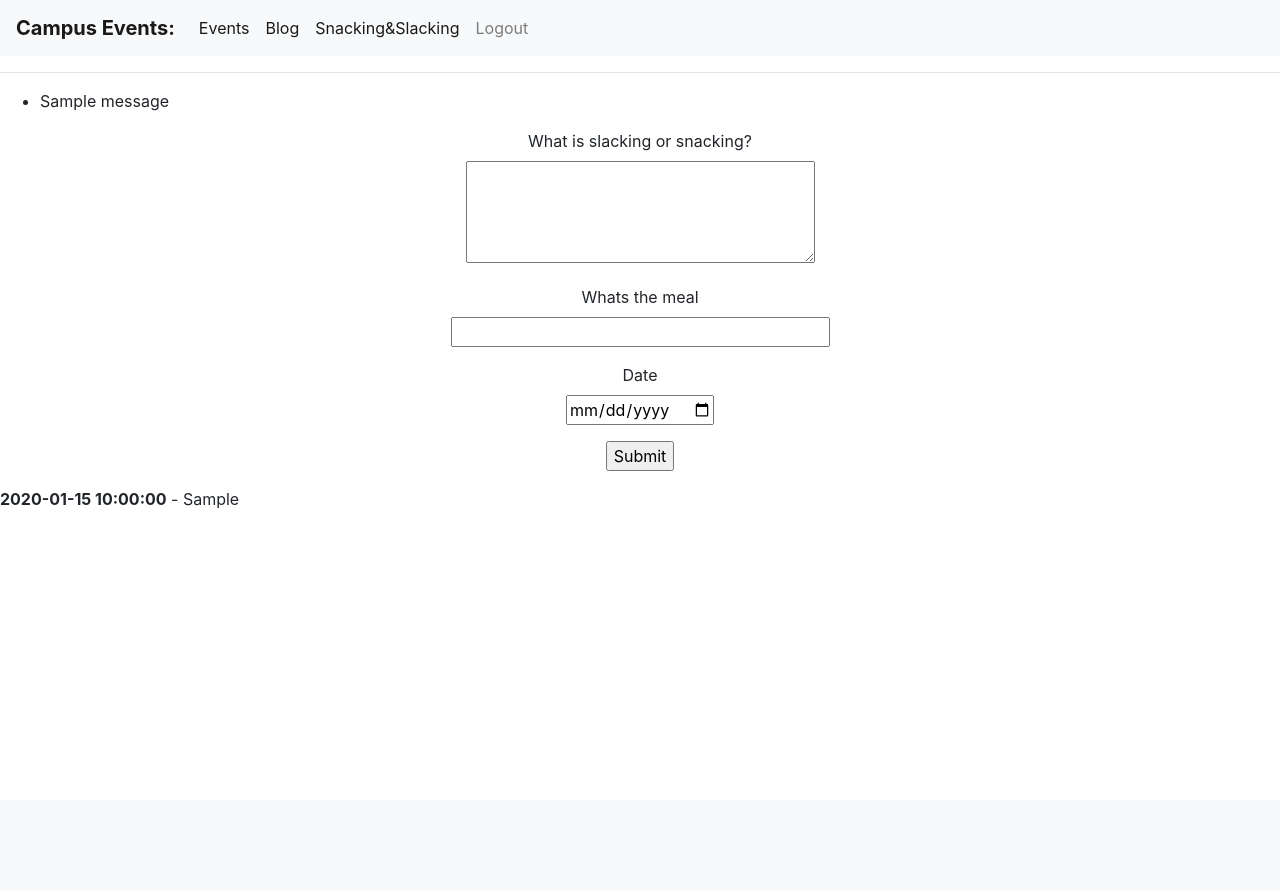
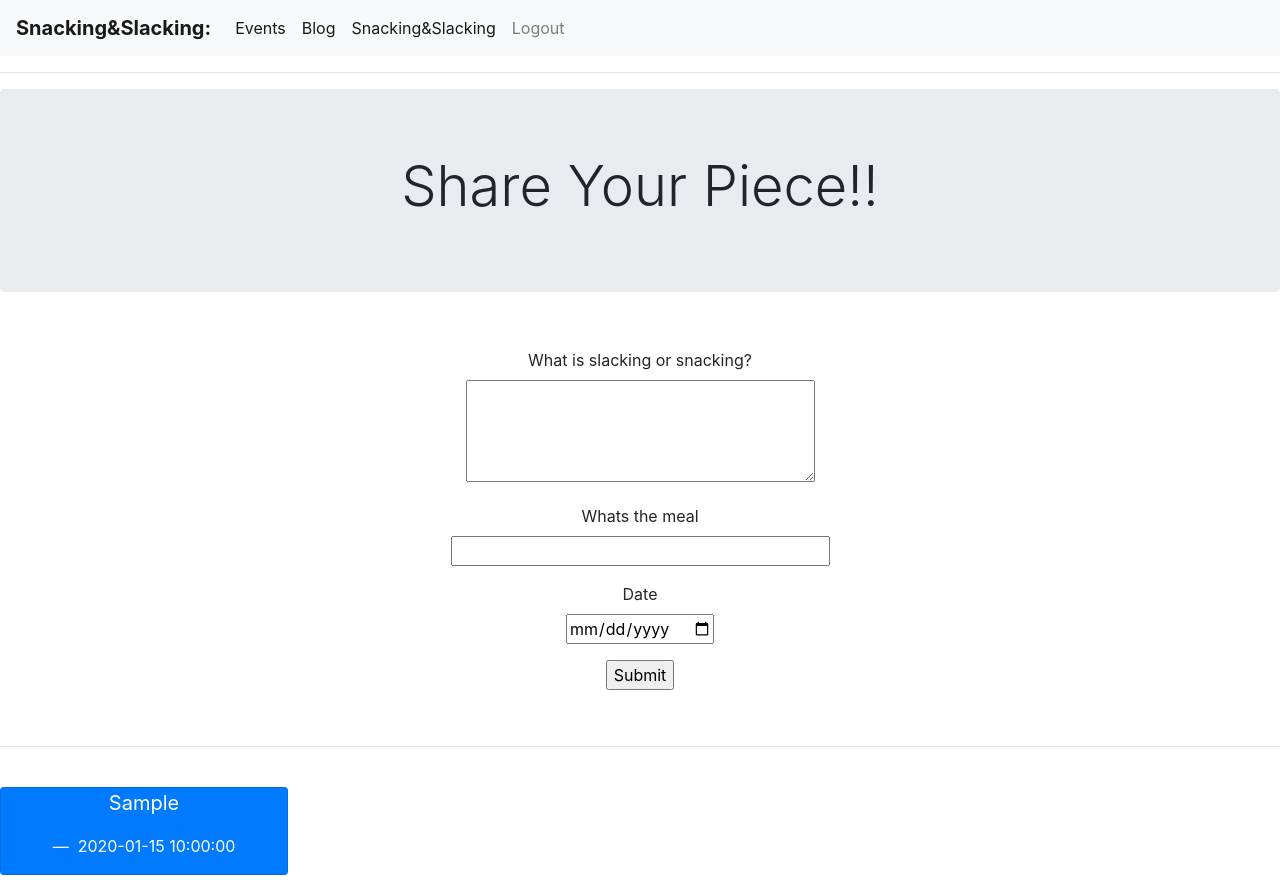
Before and after one commit to NusiratO/Not-So-Serect-Blog2.0, a Flask app: page /newSnacking in a window 1280 px wide. Before the commit the page ends 508 px from the top, so only its background shows below. Run offline with Flask 2, Linux system fonts and the light colour scheme; a user stored in the database is signed in; tables that the repository leaves empty hold one stand-in row (values such as "Sample post"); one stand-in notice (Sample message) is shown; some libraries are stand-ins or nearby versions.

Commit message:
Incorporated more bootstrap to make the website more decent.

```diff
--- a/app/routes.py
+++ b/app/routes.py
@@ -11,18 +11,9 @@
 @app.route('/')
 @app.route('/home', methods=['GET', 'POST'])
 def homepage():
-    form = EventForm()
-    if form.validate_on_submit():
-        event = Event(Description=form.Description.data,
-                      Date=form.Date.data,
-                      Day=form.Day.data,
-                      Time=form.Time.data)
-        db.session.add(event)
-        db.session.commit()
-        flash('You post an event!')
-        return redirect(url_for('events'))
-    posts = Event.query.all()
-    return render_template('events.html', title='Home', form=form, posts=posts)
+    title = 'Home'
+    post = ''
+    return render_template('home.html', title=title)
 
 
 @app.route('/login', methods=['GET', 'POST'])
--- a/app/templates/SnackingAndSlacking.html
+++ b/app/templates/SnackingAndSlacking.html
@@ -1,5 +1,5 @@
-{% extends 'base.html' %}
-
+<!DOCTYPE html>
+<html lang="en">
 <head>
     <link rel="stylesheet" href="https://cdn.jsdelivr.net/npm/bootstrap@4.5.3/dist/css/bootstrap.min.css" integrity="sha384-TX8t27EcRE3e/ihU7zmQxVncDAy5uIKz4rEkgIXeMed4M0jlfIDPvg6uqKI2xXr2" crossorigin="anonymous">
     {% if title %}
@@ -9,16 +9,56 @@
     {% endif %}
 </head>
 
+<body>
+<nav class="navbar navbar-expand-lg navbar-light bg-light">
+    <a class="navbar-brand" href="/home"><b>Snacking&Slacking:</b></a>
+    <button class="navbar-toggler" type="button" data-toggle="collapse" data-target="#navbarNavAltMarkup" aria-controls="navbarNavAltMarkup" aria-expanded="false" aria-label="Toggle navigation">
+    <span class="navbar-toggler-icon"></span>
+    </button>
+    <div class="collapse navbar-collapse" id="navbarNavAltMarkup">
+        <div class="navbar-nav">
+            <a class="nav-link active" href="/events">Events<span class="sr-only">(current)</span></a>
+            <a class="nav-link active" href="/Blog">Blog</a>
+            <a class="nav-link active" href="/newSnacking">Snacking&Slacking</a>
+            {% if current_user.is_anonymous %}
+            <a class="nav-link" href="/login">Login</a>
+            {% else %}
+                <a class="nav-link" href="/logout">Logout</a>
+            {% endif %}
+        </div>
+    </div>
+
+
+</nav>
+
+<hr>
 {% block content %}
     {% if current_user.is_anonymous %}
-        <title class="text-center">Snacking & Slacking!</title>
+           <div class="jumbotron">
+    <h1 class="text-center display-4">Snacking & Slacking</h1>
+    </div>
+        <br>
+        <div class="row">
         {% for snacking_and_slacking in posts %}
-    <p>
-        <b>{{ snacking_and_slacking.Date }}</b> - {{ snacking_and_slacking.SSPost }}
-    </p>
+            <div class="col-sm-4">
+                <div class="card text-white bg-primary mb-3" style="max-width: 18rem;">
+                    <blockquote class="blockquote mb-0">
+                        <p class="text-center">
+                            {{ snacking_and_slacking.SSPost }}
+                        </p>
+                        <footer class="blockquote-footer text-white bg-primary mb-3 text-center">
+                            {{ snacking_and_slacking.Date }}
+                        </footer>
+                    </blockquote>
+                </div>
+            </div>
         {% endfor %}
+        </div>
     {% else %}
-        <title class="text-center">Snacking & Slacking!</title>
+         <div class="jumbotron">
+    <h1 class="text-center display-4">Share Your Piece!!</h1>
+    </div>
+        <br>
     <form action="" method="post">
     {{ form.hidden_tag() }}
     <p class="text-center">
@@ -44,10 +84,27 @@
         </p>
     <p class="text-center">{{ form.submit() }}</p>
     </form>
-        {%  for snacking_and_slacking in posts %}
-    <p>
-        <b>{{ snacking_and_slacking.Date }}</b> - {{ snacking_and_slacking.SSPost }}
-    </p>
+        <br>
+        <hr>
+        <br>
+        <div class="row">
+        {% for snacking_and_slacking in posts %}
+            <div class="col-sm-4">
+                <div class="card text-white bg-primary mb-3" style="max-width: 18rem;">
+                    <blockquote class="blockquote mb-0">
+                        <p class="text-center">
+                            {{ snacking_and_slacking.SSPost }}
+                        </p>
+                        <footer class="blockquote-footer text-white bg-primary mb-3 text-center">
+                            {{ snacking_and_slacking.Date }}
+                        </footer>
+                    </blockquote>
+                </div>
+            </div>
         {% endfor %}
+        </div>
     {% endif %}
 {% endblock %}
+
+</body>
+</html>
--- a/app/templates/base.html
+++ b/app/templates/base.html
@@ -35,7 +35,9 @@
         {% if messages %}
         <ul>
             {% for message in messages %}
-            <li>{{ message }}</li>
+            <div class="alert alert-success" role="alert">
+            {{ message }}
+            </div>
             {% endfor %}
         </ul>
         {% endif %}
```
Also changed, not shown: app/templates/Blog.html (+46 -12 lines), app/templates/events.html (+24 -12 lines), app/templates/home.html (+48 -3 lines).
